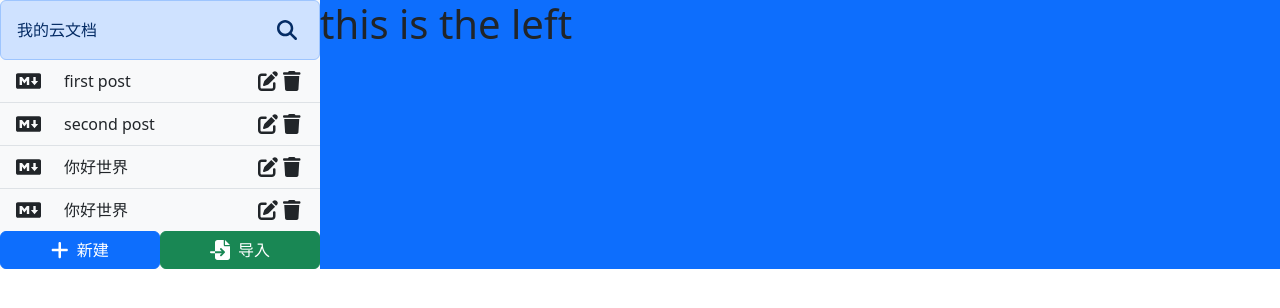
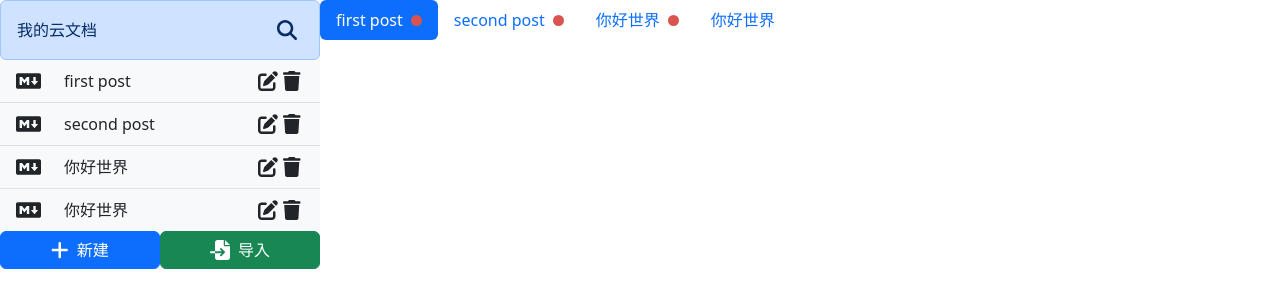
Before and after one commit to jusdyxiao7/react-electron-cloud-doc, a React (Create React App) app: page / in a window 1280 px wide. Shown: the top 308 px of the page. Built offline with nearby package versions, Linux system fonts and the light colour scheme.

Commit message:
TabList组件开发 && 引入 classnames库和node-sass环境支持

```diff
--- a/package.json
+++ b/package.json
@@ -12,6 +12,8 @@
     "@testing-library/react": "^13.4.0",
     "@testing-library/user-event": "^13.5.0",
     "bootstrap": "^5.3.3",
+    "classnames": "^2.5.1",
+    "node-sass": "^4.14.1",
     "react": "^18.2.0",
     "react-dom": "^18.2.0",
     "react-scripts": "5.0.1",
--- a/src/App.js
+++ b/src/App.js
@@ -7,6 +7,7 @@ import FileList from "./components/FileList";
 import defaultFiles from "./utils/defaultFiles";
 import BottomBtn from "./components/BottomBtn";
 import { faPlus, faFileImport } from '@fortawesome/free-solid-svg-icons'
+import TabList from "./components/TabList";
 
 function App() {
   return (
@@ -40,8 +41,18 @@ function App() {
             </div>
           </div>
         </div>
-        <div className="col-9 bg-primary right-panel">
-          <h1>this is the left</h1>
+        <div className="col-9 right-panel">
+          <TabList
+            files={defaultFiles}
+            onTabClick={(id) => {
+              console.log(id)
+            }}
+            activeId={'1'}
+            onCloseTab={(id) => {
+              console.log('closing ', id)
+            }}
+            unSaveIds={['1', '2', '3']}
+          />
         </div>
       </div>
     </div>
--- /dev/null
+++ b/src/components/TabList.js
@@ -0,0 +1,86 @@
+/**
+ * @作者 Conor Sun
+ * @开源仓库 $ http://github.com/jusdyxiao7
+ * @创建时间 2024/4/13 0013 上午 11:11
+ */
+import React from 'react'
+import PropTypes from 'prop-types'
+import classNames from 'classnames'
+import {FontAwesomeIcon} from '@fortawesome/react-fontawesome'
+import {faEdit, faTrash, faTimes} from '@fortawesome/free-solid-svg-icons'
+import './TabList.scss'
+
+const TabList = ({files, activeId, unSaveIds, onTabClick, onCloseTab}) => {
+    return (
+        <ul
+            className="nav nav-pills tablist-component"
+        >
+            {
+                files.map(file => {
+                    const withUnsaveMark = unSaveIds.includes(file.id)
+
+                    const fClassName = classNames({
+                        'nav-link': true,
+                        'active': file.id === activeId,
+                        'withUnsaved': withUnsaveMark
+                    })
+
+                    return (
+                        <li className="nav-item" key={file.id}>
+                            <a
+                                href="#"
+                                className={fClassName}
+                                onClick={(e) => {
+                                    e.preventDefault();
+                                    onTabClick(file.id)
+                                }}
+                            >
+                                {file.title}
+                                <span
+                                    className="ms-2 close-icon"
+                                    onClick={(e) => {
+                                        // 阻止冒泡
+                                        e.stopPropagation();
+                                        e.preventDefault();
+                                        onCloseTab(file.id)
+                                    }}
+                                >
+                                    <FontAwesomeIcon
+                                        title="关闭"
+                                        size="lg"
+                                        icon={faTimes}
+                                    />
+                                </span>
+                                {
+                                    withUnsaveMark &&
+                                    (
+                                        <span
+                                         className="rounded-circle ms-2 unsaved-icon"
+                                        >
+
+                                        </span>
+                                    )
+                                }
+                            </a>
+                        </li>
+                    )
+                })
+            }
+        </ul>
+    )
+}
+
+TabList.propTypes = {
+    files: PropTypes.array,
+    activeId: PropTypes.string,
+    unSaveIds: PropTypes.array,
+    onTabClick: PropTypes.func,
+    onCloseTab: PropTypes.func,
+}
+
+// 默认属性
+TabList.defaultProps = {
+    unSaveIds: []
+}
+
+export default TabList;
--- /dev/null
+++ b/src/components/TabList.scss
@@ -0,0 +1,26 @@
+.tablist-component {
+    .close-icon {
+        visibility: hidden;
+    }
+    .nav-link:hover .close-icon {
+        visibility: visible;
+    }
+    .nav-link.active .close-icon {
+        visibility: visible;
+    }
+    .unsaved-icon {
+        display: inline-block;
+        background: #d9534f;
+        width: 11px;
+        height: 11px;
+    }
+    .withUnsaved.nav-link .close-icon {
+        display: none;
+    }
+    .withUnsaved.nav-link:hover .close-icon {
+        display: inline-block;
+    }
+    .withUnsaved.nav-link:hover .unsaved-icon {
+        display: none;
+    }
+}
```
Also changed, not shown: 2 other files (tests, documents, lock files or other folders).
